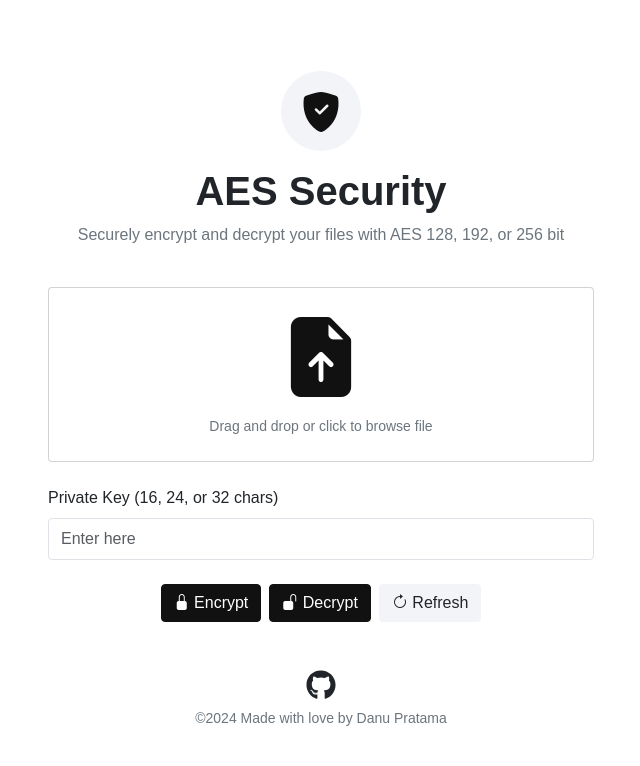
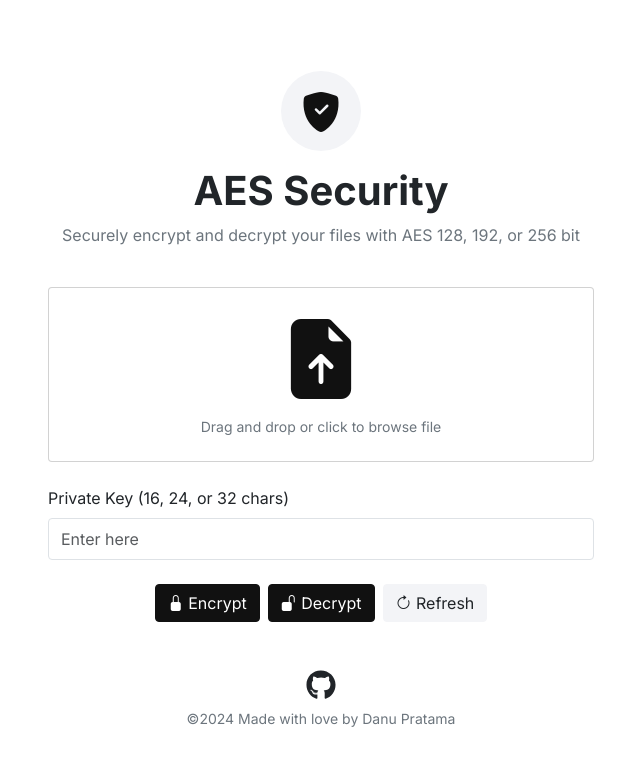
Before and after one commit to danutama/ReactJS-AES-Encryption, a React (Vite) app: page / in a window 1280 px wide. Shown: the top 766 px of the page, without its empty margins (319-959 px from the left). Built offline with nearby package versions, Linux system fonts and the light colour scheme.

Commit message:
Update style.css

```diff
--- a/src/assets/style.css
+++ b/src/assets/style.css
@@ -13,7 +13,7 @@
 
 html,
 body {
-  font-family: 'Poppins', sans-serif !important;
+  font-family: 'Inter', sans-serif !important;
   font-weight: 400;
   font-style: normal;
 }
```
